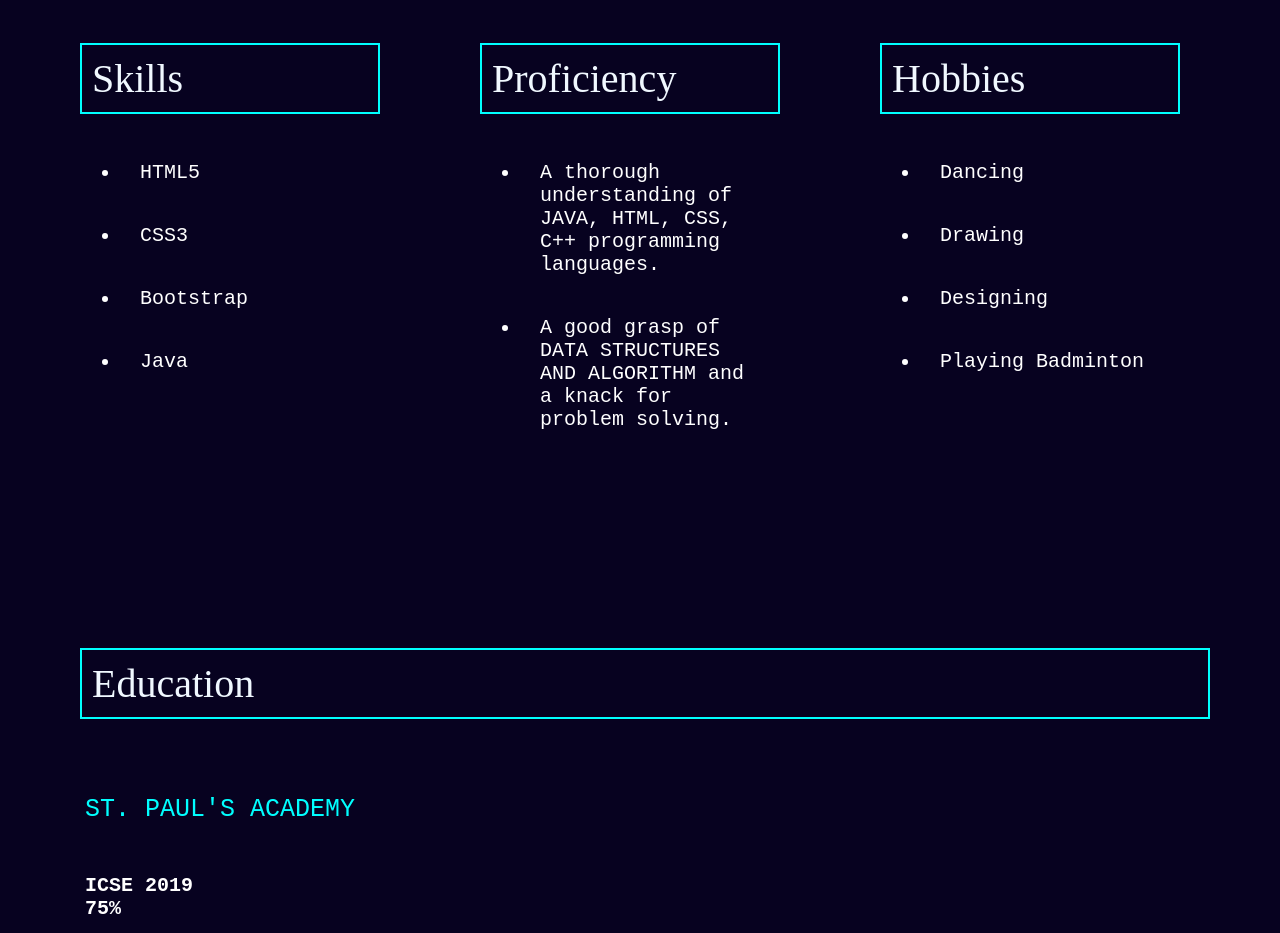
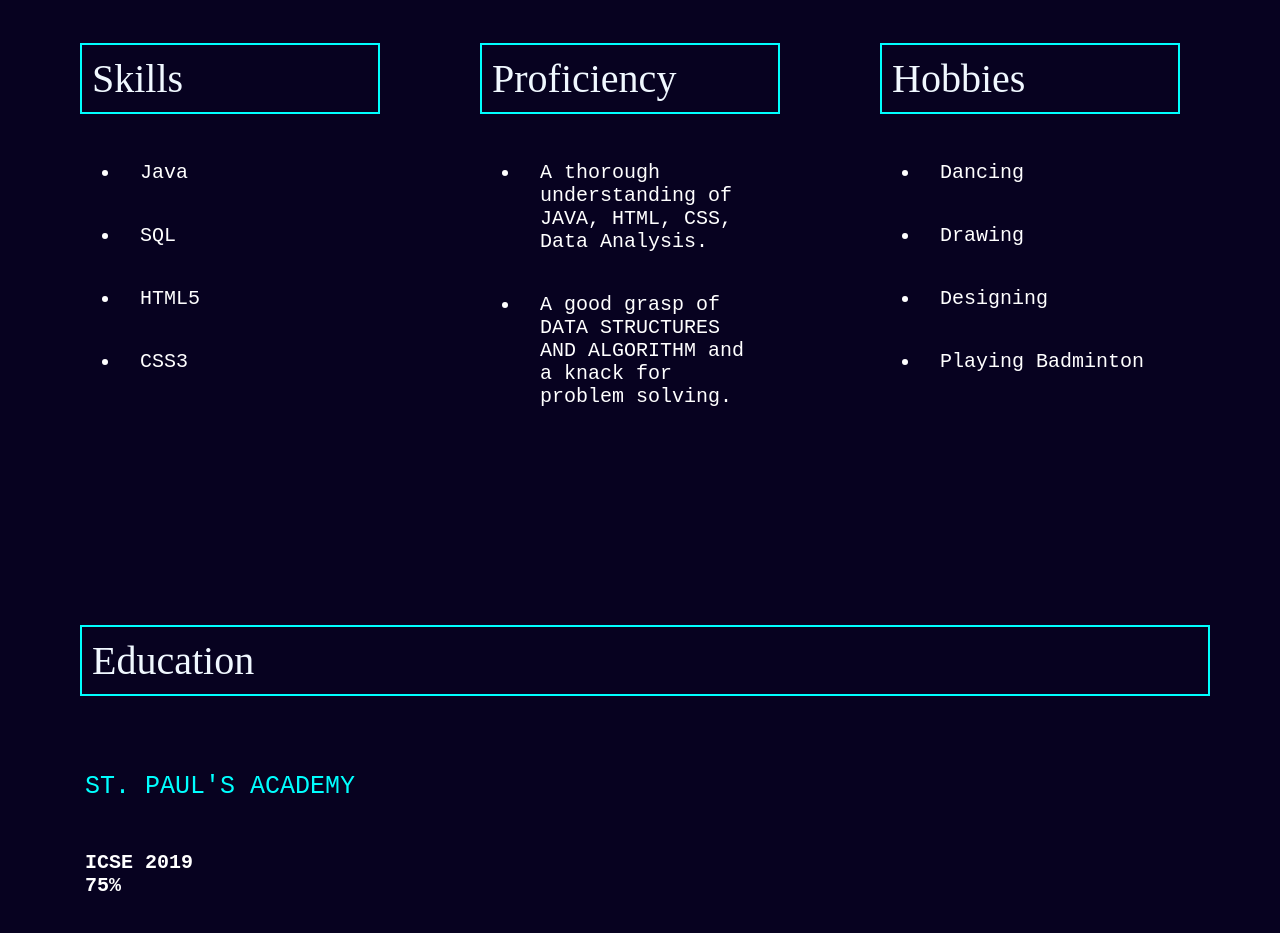
Before and after one commit to Riya-here/Portfolio-Website, a plain HTML site: page index.html in a window 1280 px wide. Shown: the part 1350-2283 px from the top of the page. Drawn offline with Linux system fonts and the light colour scheme.

Commit message:
Add files via upload

```diff
--- a/index.html
+++ b/index.html
@@ -59,17 +59,16 @@
                         <div id="me-left">
                     <h1 id="con1">Skills</h1>
                     <ul>
+                    <li>Java</li>
+                    <li>SQL</li>
                     <li>HTML5</li>
                     <li>CSS3</li>
-                    <li>Bootstrap</li>
-                    <li>Java</li>
                     </ul></div>
                     <div id="me-mid" >
                         <h1 id="con1">Proficiency</h1>
                             <ul>
                                 <li>  A thorough understanding of
-                                    JAVA, HTML, CSS, C++
-                                    programming languages. </li>
+                                    JAVA, HTML, CSS, Data Analysis. </li>
                                 <li>A good grasp of DATA
                                     STRUCTURES AND ALGORITHM
                                     and a knack for problem
@@ -114,7 +113,7 @@
             <div id="contact-left">
             <p><i id="contact-logo" class="fa-solid fa-envelope" style="color: #00ffff;"></i> riyap4880@gmail.com</p>
             <p><i id="contact-logo" class="fa-solid fa-phone" style="color: #00ffff;"></i> 8250570500</p><br>
-            <a class="cv" href="RIYA_PANDEY_RESUME.pdf" download ><span></span>Download CV</a><br>
+            <a class="cv" href="Riya_Pandey_OverleafResume.pdf" download ><span></span>Download CV</a><br>
             <a href="https://www.facebook.com/profile.php?id=100014278452690&mibextid=ZbWKwL" target="_blank"><i id="contact-logo1" class="fa-brands fa-facebook" style="color: #00ffff;"></i></a>
             <a href="https://www.instagram.com/_whois.riya?igsh=MmVlMjlkMTBhMg==" target="_blank"><i id="contact-logo1" class="fa-brands fa-instagram" style="color: #00ffff;"></i></a>
             <a href="https://www.linkedin.com/in/riya-pandey-429b7927a" target="_blank"><i id="contact-logo1" class="fa-brands fa-linkedin" style="color: #00ffff;"></i></a>
```
Also changed, not shown: 1 other file.
